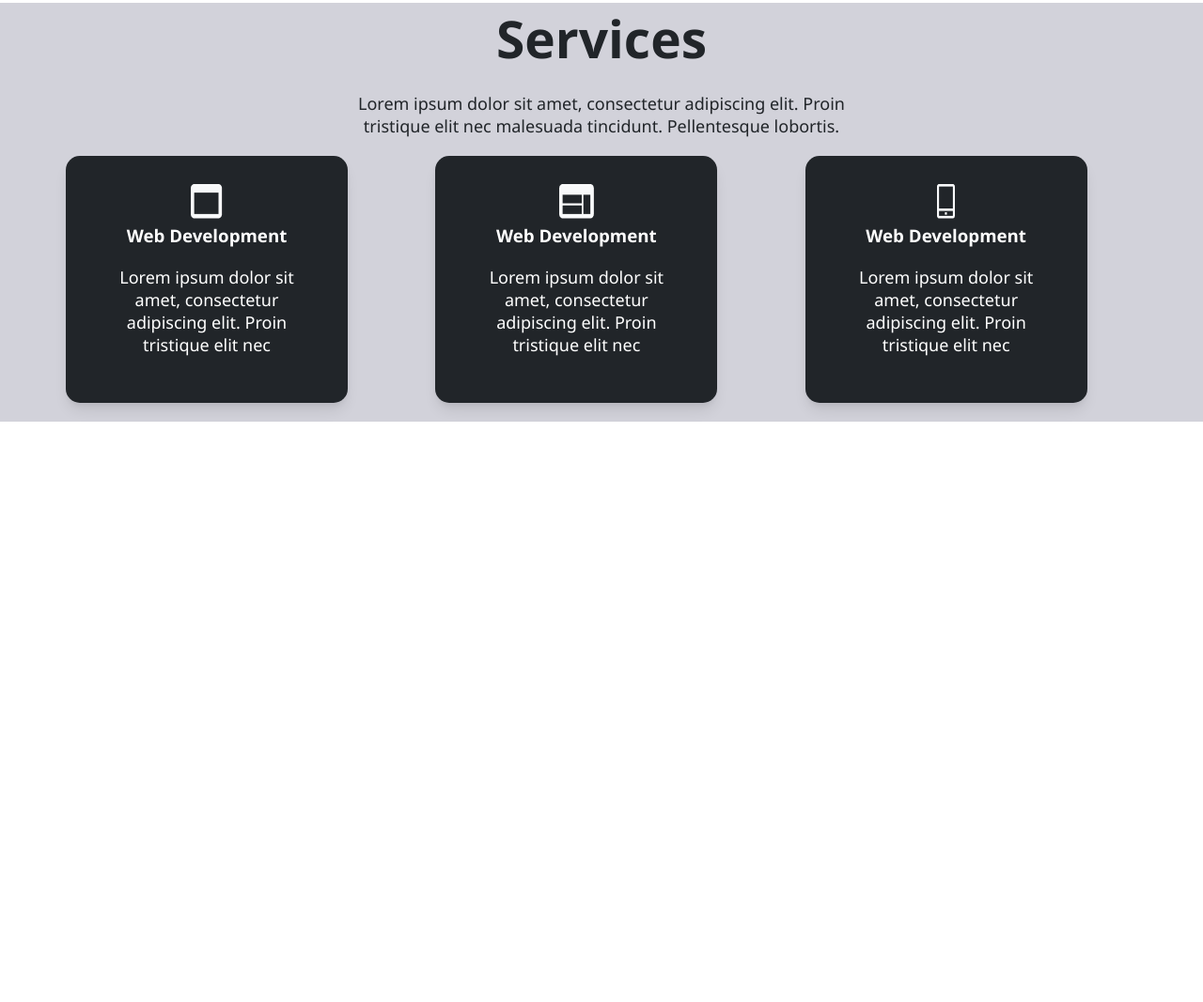
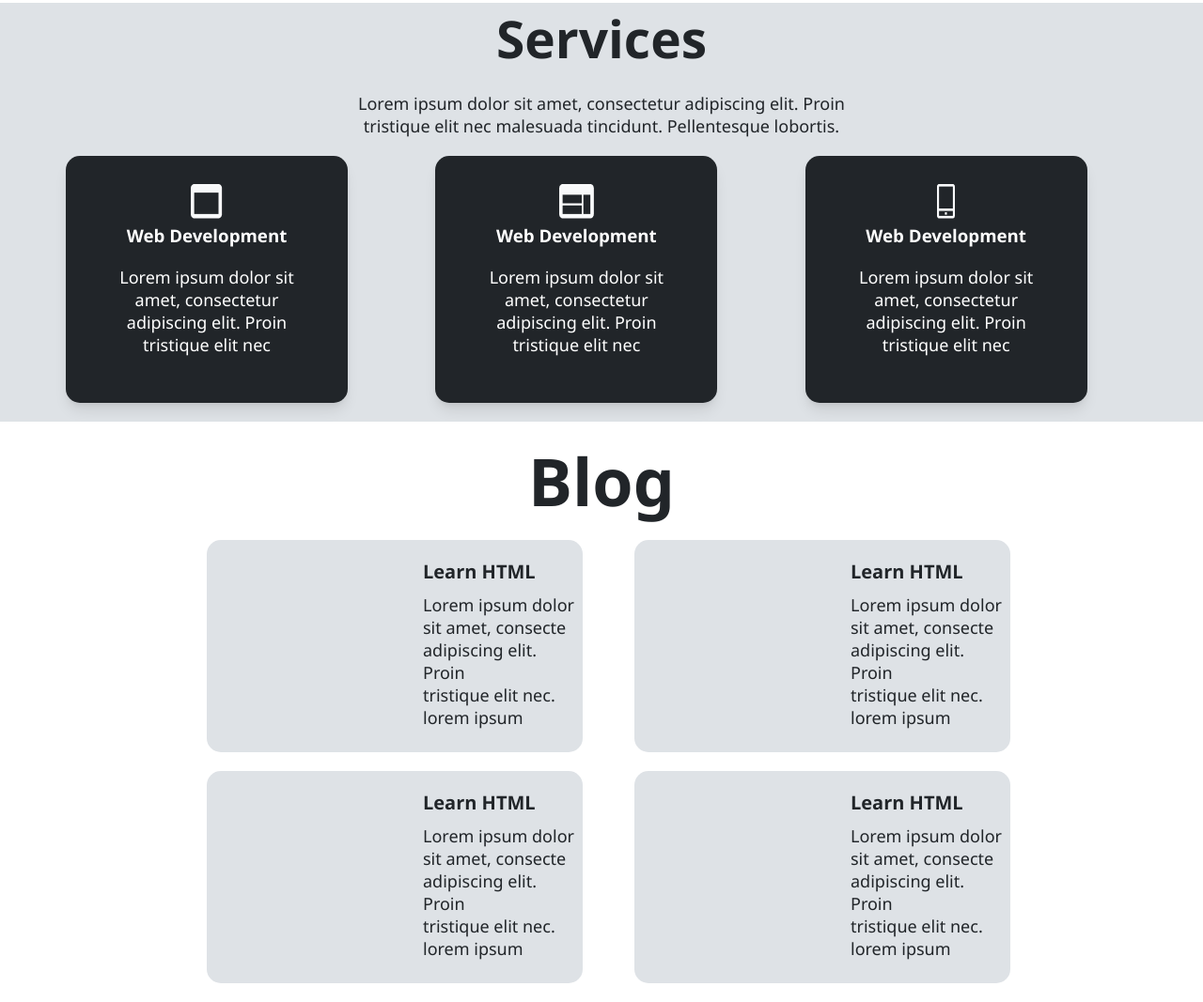
Before and after one commit to dinaHellal/R, a plain HTML site: page index.html in a window 1280 px wide. Shown: the part 833-1900 px from the top of the page at 94% size. Before the commit the page ends 1282 px from the top, so only its background shows below. Drawn offline with Linux system fonts and the light colour scheme.

Commit message:
Add: Blog Section

```diff
--- a/assets/styles/main.css
+++ b/assets/styles/main.css
@@ -161,7 +161,7 @@ border: none;
 .services{
   align-items: center;
   text-align: center;
-  background-color: var(--soft-gray);
+  background-color: var(--platinum);
 }
 .services h2{
   font-size: 55px;
@@ -190,3 +190,34 @@ border: none;
 .services-cards .services-card p{
   color: var(--white);
 }
+.blog h2{
+  font-size: 70px;
+  color: var(--dark-gunmetal);
+  padding: 15px 0;
+  align-items: center;
+  text-align: center;
+}
+.blog-cards  {
+  display: grid;
+  grid-template-columns: repeat(auto-fill, minmax(400px, 1fr));
+  gap: 20px;
+  margin-left: 150px;
+  margin-right:100px;
+  margin-bottom: 20px;
+}
+.blog-cards .blog-card{
+  background-color: var(--platinum);
+  color: var(--dark-gunmetal);
+  padding: 20px 0px  25px 230px;
+  border-radius: 15px;
+  width: 400px;
+  align-items: last baseline;
+}
+.blog-cards .blog-card h3{
+  font-size: 20px;
+  color: var(--dark-gunmetal);
+  margin-bottom: 10px;
+}
+.blog-cards .blog-card p{
+  font-size: 18px;
+}
--- a/index.html
+++ b/index.html
@@ -80,6 +80,37 @@
     </div>
       </div>
     </div>
+    <div class="blog">
+      <div class="container">
+        <h2>Blog</h2>
+        <div class="blog-cards">
+        <div class="blog-card">
+          <div class="blog-info">
+            <h3>Learn HTML</h3>
+            <p>Lorem ipsum dolor <br> sit amet, consecte <br> adipiscing elit. Proin <br> tristique elit nec. <br> lorem ipsum</p>
+          </div>
+        </div>
+        <div class="blog-card">
+          <div class="blog-info">
+            <h3>Learn HTML</h3>
+            <p>Lorem ipsum dolor <br> sit amet, consecte <br> adipiscing elit. Proin <br> tristique elit nec. <br> lorem ipsum</p>
+          </div>
+        </div>
+        <div class="blog-card">
+          <div class="blog-info">
+            <h3>Learn HTML</h3>
+            <p>Lorem ipsum dolor <br> sit amet, consecte <br> adipiscing elit. Proin <br> tristique elit nec. <br> lorem ipsum</p>
+          </div>
+        </div>
+        <div class="blog-card">
+          <div class="blog-info">
+            <h3>Learn HTML</h3>
+            <p>Lorem ipsum dolor <br> sit amet, consecte <br> adipiscing elit. Proin <br> tristique elit nec. <br> lorem ipsum</p>
+          </div>
+        </div>
+      </div>
+      </div>
+    </div>
   </main>
 </body>
 </html>
```
